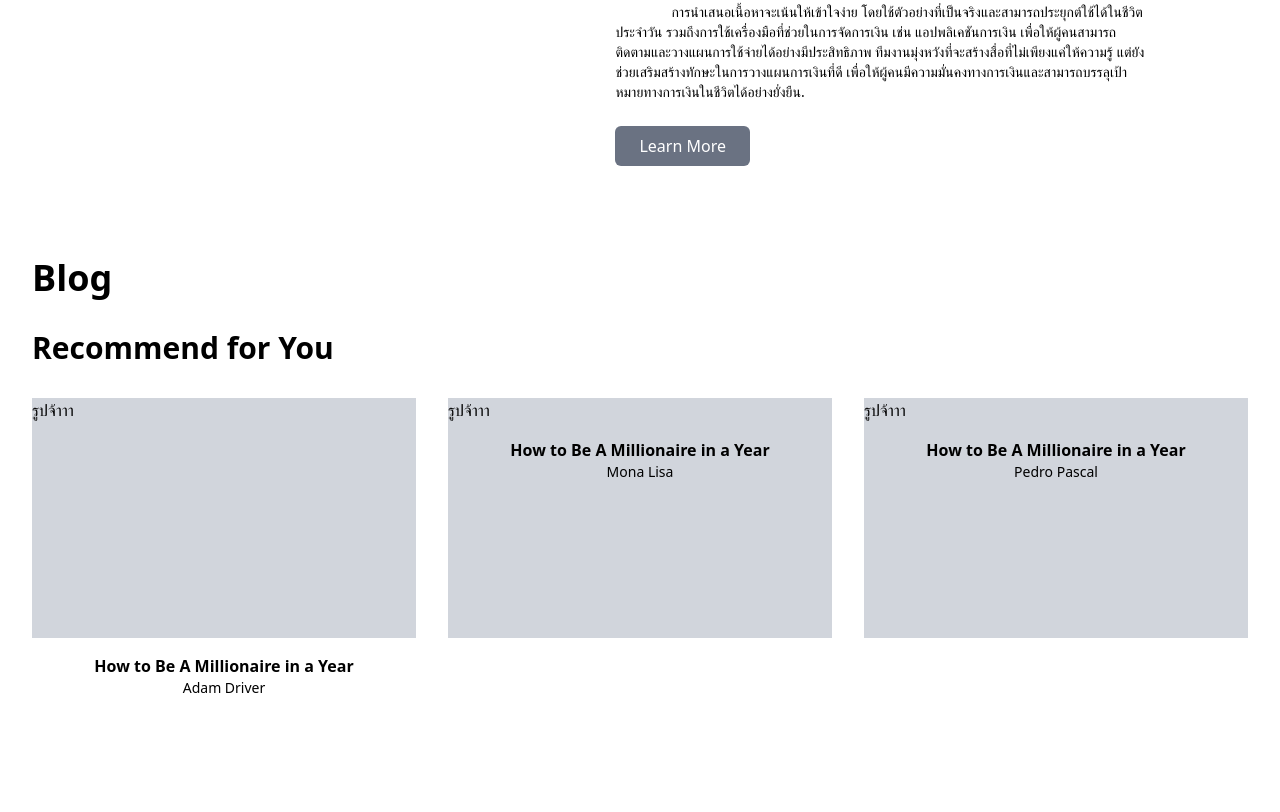
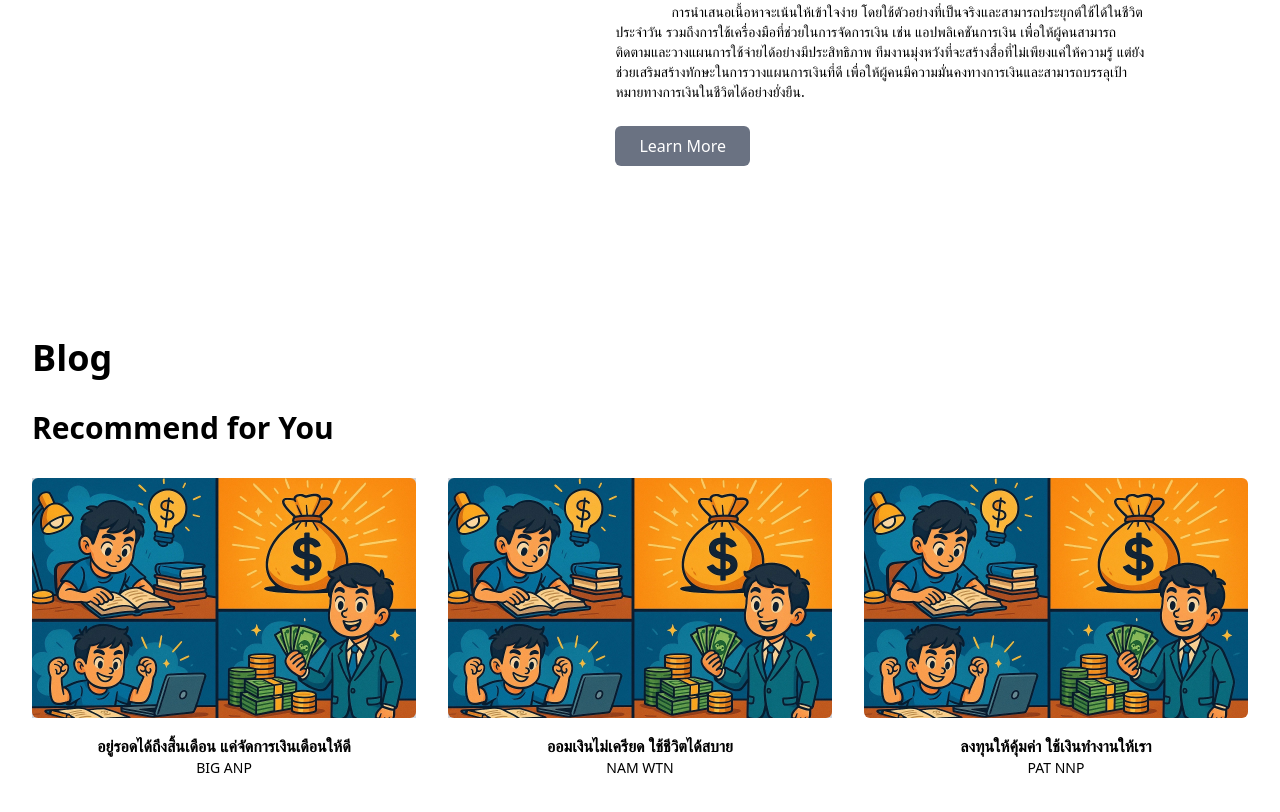
Before and after one commit to rewa1437/project_blog, a Next.js app: page / in a window 1280 px wide. Shown: the part 726-1538 px from the top of the page. Before the commit the page ends 1424 px from the top, so only its background shows below. Built offline with nearby package versions, Linux system fonts and the light colour scheme.

Commit message:
home_page & login & register & navbar

```diff
--- a/app/blog/page.js
+++ b/app/blog/page.js
@@ -1,9 +1,10 @@
 import Navbar from "../components/Navbar";
 export default function Blog() {
   return (
-    <div>
+    <div className="h-1000">
       <Navbar/>
-      <h1>Blog Page</h1>
+      <div className="width-auto h-[90px] bg-black sticky sticky top-18 z-50">
+      </div>
     </div>
   );
 }
--- a/app/components/Navbar.js
+++ b/app/components/Navbar.js
@@ -33,10 +33,12 @@ export default function Navbar() {
           <Link href="/about">
             <span className={`${isActiveLink('/about')} cursor-pointer`}>About</span>
           </Link>
+          <Link href="/logins">
+            <button className="bg-blue-600 text-white px-6 py-2 rounded-md hover:bg-blue-500">
+              Login
+            </button>
+          </Link>
 
-          <button className="bg-blue-600 text-white px-6 py-2 rounded-md hover:bg-blue-500">
-            Login
-          </button>
         </div>
       </div>
     </nav>
--- a/app/logins/page.js
+++ b/app/logins/page.js
@@ -1,11 +1,58 @@
-import Navbar from "./components/Navbar";
+'use client';
 
+import Link from 'next/link';
+import Navbar from '../components/Navbar';
 
 export default function Home() {
   return (
-    <div >
-      <Navbar/>
-      <h1>Login</h1>
+    <div className="flex items-center justify-center h-screen bg-gray-100 ">
+      <Link href="/">
+        <div className="absolute top-4 left-4 bg-red-500 text-white rounded-full w-12 h-12 flex items-center justify-center cursor-pointer hover:shadow-2xl hover:scale-105 transition-all">
+          <span className="text-2xl">×</span>
+        </div>
+      </Link>
+      <div className="bg-white p-8 rounded-lg shadow-lg w-96">
+        <h1 className="text-2xl font-bold text-center mb-4">Microfinance Login</h1>
+
+        <form className="space-y-6">
+          <div>
+            <label htmlFor="email" className="block text-sm font-medium text-gray-700">Email</label>
+            <input
+              type="email"
+              id="email"
+              name="email"
+              placeholder="example@gmail.com"
+              required
+              className="mt-2 w-full p-3 border border-gray-300 rounded-md focus:outline-none focus:ring-2 focus:ring-blue-500"
+            />
+          </div>
+
+          <div>
+            <label htmlFor="password" className="block text-sm font-medium text-gray-700">Password</label>
+            <input
+              type="password"
+              id="password"
+              name="password"
+              placeholder="Password"
+              required
+              className="mt-2 w-full p-3 border border-gray-300 rounded-md focus:outline-none focus:ring-2 focus:ring-blue-500"
+            />
+          </div>
+
+          <div className="text-sm text-center">
+            <p>Don't have an account yet?
+              <Link href="/register">
+                <span className="text-blue-500 hover:underline">Sign Up here</span>
+              </Link>
+            </p>
+          </div>
+
+
+          <button type="submit" className="w-full p-3 bg-blue-600 text-white rounded-md hover:bg-blue-700">
+            Login
+          </button>
+        </form>
+      </div>
     </div>
   );
 }
--- a/app/page.js
+++ b/app/page.js
@@ -2,7 +2,8 @@
 import Navbar from "./components/Navbar";
 import Image from "next/image";
 import cover from './image/screen.png';
-
+import invest from './image/blog/Invest.jpg';
+import Link from 'next/link';
 
 export default function Home() {
   return (
@@ -17,7 +18,7 @@ export default function Home() {
           className="object-cover w-full max-w-full h-auto"
         />
       </div>
-      <div className="flex items-center space-x-8 my-10 p-5 rounded-lg ">
+      <div className="flex items-center space-x-8 my-10 p-5 rounded-lg mb-30 ">
         <div className="w-2/7">
 
         </div>
@@ -44,43 +45,71 @@ export default function Home() {
           </button>
         </div>
       </div>
-      <div className="p-8">
-        {/* หัวข้อ Blog */}
+      <div className="p-8 h-150">
         <div>
           <h1 className="text-4xl font-bold">Blog</h1>
         </div>
-        {/* หัวข้อ Recommend for You */}
         <div className="mt-8">
           <h2 className="text-3xl font-semibold">Recommend for You</h2>
         </div>
 
-        {/* คอนเทนต์ที่แสดงรูปภาพและข้อความในกริด */}
         <div className="grid grid-cols-3 gap-8 mt-8">
-          <div className="h-60">
-            <div className="bg-gray-300 h-60">
-              รูปจ้าาา
+
+          <Link href="/">
+            <div className="h-60 hover:shadow-2xl hover:scale-105 hover:text-[#6DBE45] transition-all duration-300">
+              <div className="bg-gray-300 h-60 flex items-center justify-center text-center">
+                <Image
+                  src={invest}
+                  alt="Random Image"
+                  width={400}
+                  height={400}
+                  className="object-cover w-full h-full rounded-md"
+                />
+              </div>
+              <div className="text-center mt-4 ">
+                <h3 className="font-bold">อยู่รอดได้ถึงสิ้นเดือน แค่จัดการเงินเดือนให้ดี</h3>
+                <p className="text-sm">BIG ANP</p>
+              </div>
+
             </div>
-            <div className="text-center mt-4">
-              <h3 className="font-bold">How to Be A Millionaire in a Year</h3>
-              <p className="text-sm">Adam Driver</p>
+          </Link>
+
+          <Link href="/">
+            <div className="h-60 hover:shadow-2xl hover:scale-105 hover:text-[#FF9F00] transition-all duration-300">
+              <div className="bg-gray-300 h-60 flex items-center justify-center text-center">
+                <Image
+                  src={invest}
+                  alt="Random Image"
+                  width={400}
+                  height={400}
+                  className="object-cover w-full h-full rounded-md"
+                />
+              </div>
+              <div className="text-center mt-4">
+                <h3 className="font-bold">ออมเงินไม่เครียด ใช้ชีวิตได้สบาย</h3>
+                <p className="text-sm">NAM WTN</p>
+              </div>
             </div>
-          </div>
+          </Link>
 
-          <div className="bg-gray-300 h-60">
-            รูปจ้าาา
-            <div className="text-center mt-4">
-              <h3 className="font-bold">How to Be A Millionaire in a Year</h3>
-              <p className="text-sm">Mona Lisa</p>
+          <Link href="/">
+            <div className="h-60 hover:shadow-2xl hover:scale-105 hover:text-[#FFB800] transition-all duration-300">
+              <div className=" h-60 flex items-center justify-center text-center">
+              <Image
+                src={invest}
+                alt="Random Image"
+                width={400}
+                height={400}
+                className="object-cover w-full h-full rounded-md"
+              />
+              </div>
+              <div className="text-center mt-4">
+                <h3 className="font-bold">ลงทุนให้คุ้มค่า ใช้เงินทำงานให้เรา</h3>
+                <p className="text-sm">PAT NNP</p>
+              </div>
             </div>
-          </div>
+          </Link>
 
-          <div className="bg-gray-300 h-60">
-            รูปจ้าาา
-            <div className="text-center mt-4">
-              <h3 className="font-bold">How to Be A Millionaire in a Year</h3>
-              <p className="text-sm">Pedro Pascal</p>
-            </div>
-          </div>
         </div>
       </div>
     </div>
--- a/app/register/page.js
+++ b/app/register/page.js
@@ -1,15 +1,78 @@
-import Navbar from "./components/Navbar";
+import Navbar from "../components/Navbar";
+import Link from "next/link";
 
+export default function Register() {
+  return (
+    <div className="flex items-center justify-center h-screen bg-gray-100">
+      <Link href="/">
+        <div className="absolute top-4 left-4 bg-red-500 text-white rounded-full w-12 h-12 flex items-center justify-center cursor-pointer hover:shadow-2xl hover:scale-105 transition-all">
+          <span className="text-2xl">×</span>
+        </div>
+      </Link>
+      <div className="bg-white p-8 rounded-lg shadow-lg w-96">
+        <h1 className="text-2xl font-bold text-center mb-4">Create an Account</h1>
 
-export default function Home() {
-  return (
-    <div >
-      <Navbar/>
-      <div className="">
-        <h1>img</h1>
-      </div>
-      <div>
-        <h1>blog</h1>
+        <form className="space-y-6">
+          <div>
+            <label htmlFor="username" className="block text-sm font-medium text-gray-700">Username</label>
+            <input
+              type="text"
+              id="username"
+              name="username"
+              placeholder="Your username"
+              required
+              className="mt-2 w-full p-3 border border-gray-300 rounded-md focus:outline-none focus:ring-2 focus:ring-blue-500"
+            />
+          </div>
+
+          <div>
+            <label htmlFor="email" className="block text-sm font-medium text-gray-700">Email</label>
+            <input
+              type="email"
+              id="email"
+              name="email"
+              placeholder="example@gmail.com"
+              required
+              className="mt-2 w-full p-3 border border-gray-300 rounded-md focus:outline-none focus:ring-2 focus:ring-blue-500"
+            />
+          </div>
+
+          <div>
+            <label htmlFor="password" className="block text-sm font-medium text-gray-700">Password</label>
+            <input
+              type="password"
+              id="password"
+              name="password"
+              placeholder="Password"
+              required
+              className="mt-2 w-full p-3 border border-gray-300 rounded-md focus:outline-none focus:ring-2 focus:ring-blue-500"
+            />
+          </div>
+
+          <div>
+            <label htmlFor="password" className="block text-sm font-medium text-gray-700">Re-Password</label>
+            <input
+              type="password"
+              id="password"
+              name="password"
+              placeholder="Password"
+              required
+              className="mt-2 w-full p-3 border border-gray-300 rounded-md focus:outline-none focus:ring-2 focus:ring-blue-500"
+            />
+          </div>
+
+          <div className="text-sm text-center">
+            <p>Already have an account?
+              <Link href="/logins">
+                <span className="text-blue-500 hover:underline">Login here</span>
+              </Link>
+            </p>
+          </div>
+
+          <button type="submit" className="w-full p-3 bg-blue-600 text-white rounded-md hover:bg-blue-700">
+            Sign Up
+          </button>
+        </form>
       </div>
     </div>
   );
```
Also changed, not shown: app/image/blog/Invest.jpg (added).
